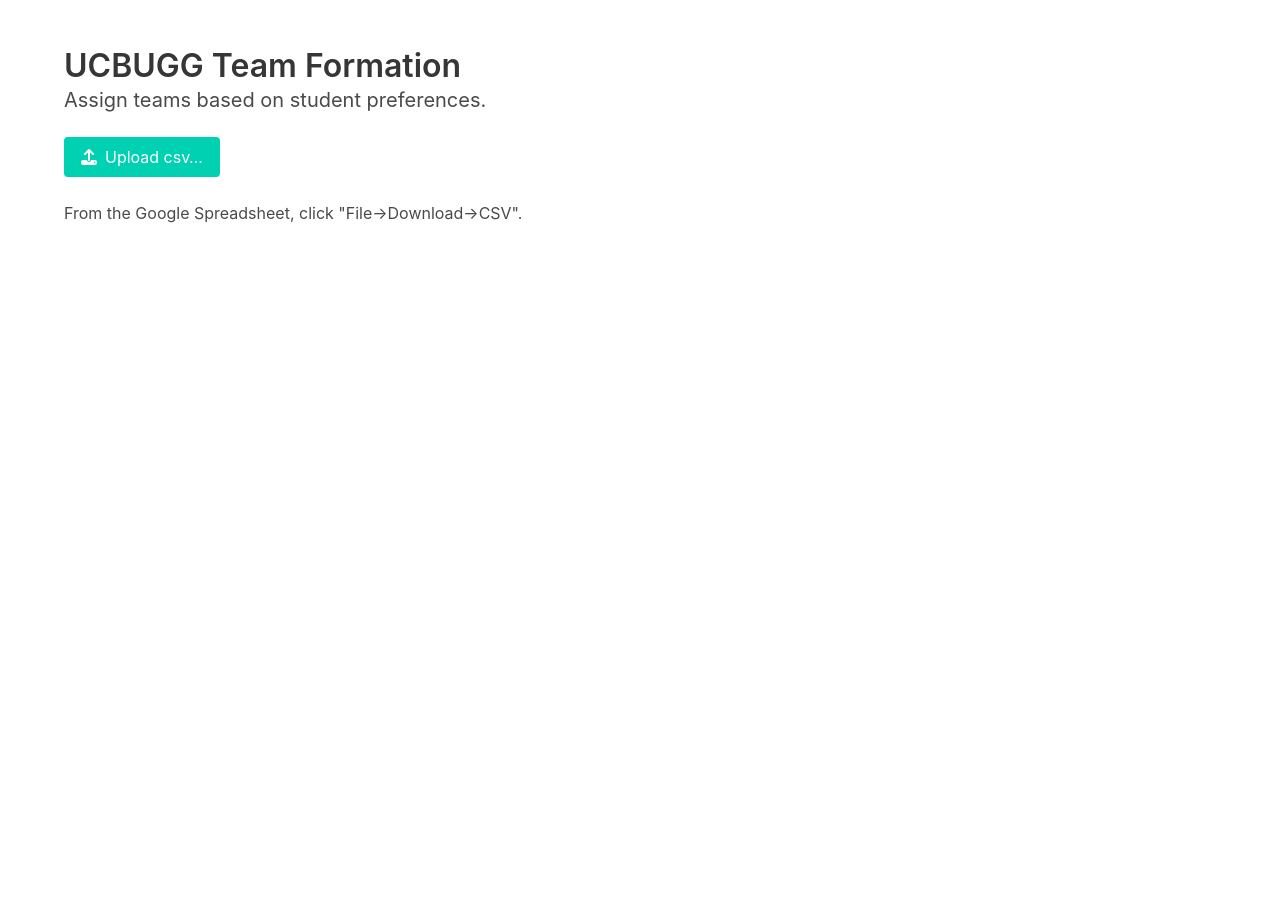
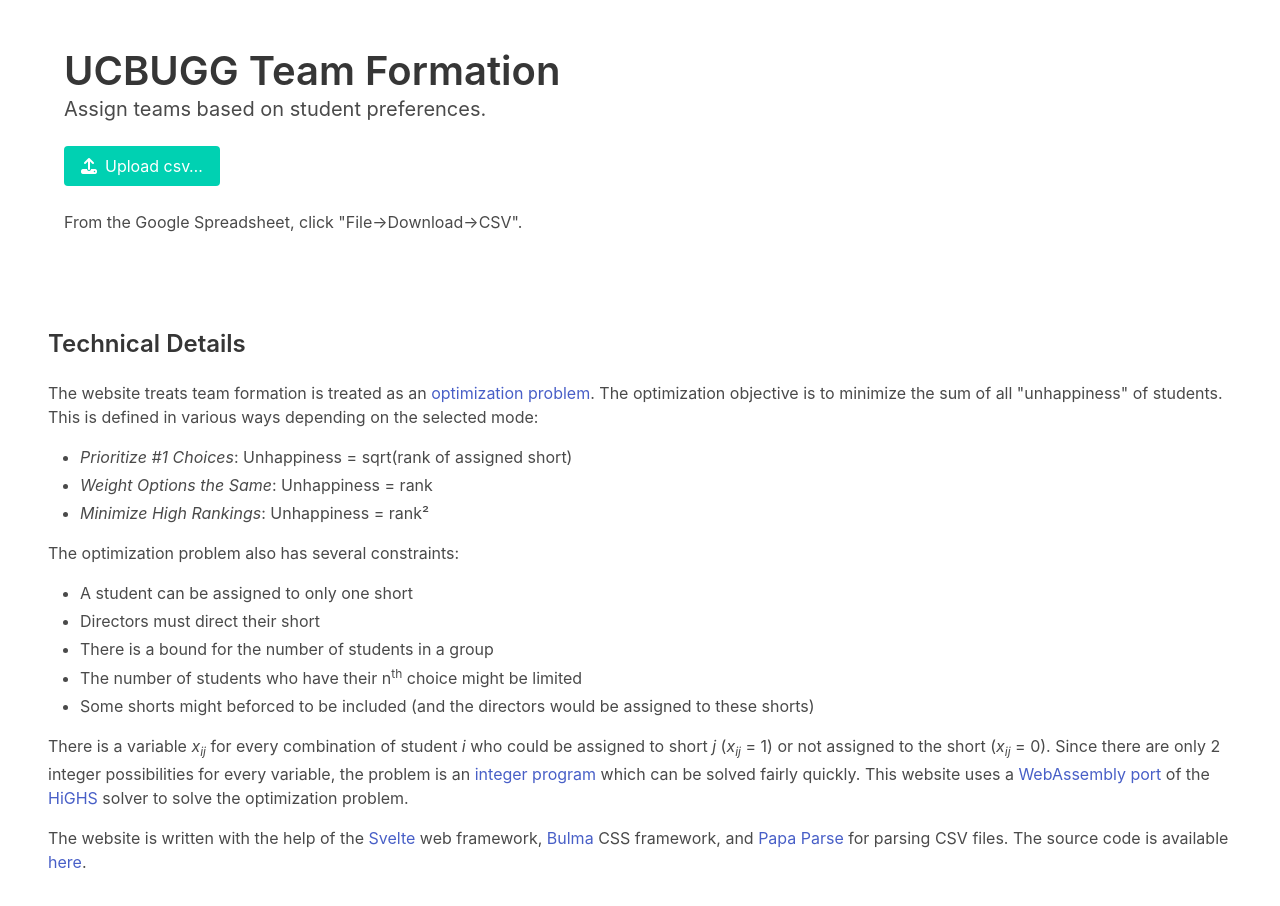
Before and after one commit to rianadon/UCBUGG-Teams, a Svelte app: page / in a window 1280 px wide. Shown: the top 906 px of the page. Before the commit the page ends 800 px from the top, so only its background shows below. Built offline with nearby package versions, Linux system fonts and the light colour scheme.

Commit message:
Simplification and technical details

```diff
--- a/src/App.svelte
+++ b/src/App.svelte
@@ -8,7 +8,6 @@
  if (localStorage['results']) results = JSON.parse(localStorage['results'])
 
  function upload() {
-     try {
      results = null
      Papa.parse(this.files[0], {
          header: true,
@@ -17,6 +16,7 @@
          complete(res) {
              if (res.errors.length) {
                  error = Error('The CSV file could not be parsed.')
+                 delete localStorage['results']
              } else {
                  error = null
                  results = res
@@ -24,15 +24,12 @@
              }
          },
      })
-     } catch (err) {
-         error = err
-     }
  }
 </script>
 
 <section class="section">
   <div class="container">
-    <h1 class="title">
+    <h1 class="title is-2">
       UCBUGG Team Formation
     </h1>
     <p class="subtitle">
@@ -68,8 +65,25 @@
 
   </div>
 </section>
-<style>
- input[type="file"] {
-     display: none;
- }
-</style>
+
+<section class="section">
+  <h1 class="title is-4">Technical Details</h1>
+  <div class="content">
+    <p>The website treats team formation is treated as an <a href="https://en.wikipedia.org/wiki/Optimization_problem">optimization problem</a>. The optimization objective is to minimize the sum of all "unhappiness" of students. This is defined in various ways depending on the selected mode:</p>
+    <ul>
+      <li><i>Prioritize #1 Choices</i>: Unhappiness = sqrt(rank of assigned short)</li>
+      <li><i>Weight Options the Same</i>: Unhappiness = rank</li>
+      <li><i>Minimize High Rankings</i>: Unhappiness = rank²</li>
+    </ul>
+    <p>The optimization problem also has several constraints:</p>
+    <ul>
+      <li>A student can be assigned to only one short</li>
+      <li>Directors must direct their short</li>
+      <li>There is a bound for the number of students in a group</li>
+      <li>The number of students who have their n<sup>th</sup> choice might be limited</li>
+      <li>Some shorts might beforced to be included (and the directors would be assigned to these shorts)</li>
+    </ul>
+    <p>There is a variable <i>x<sub>ij</sub></i> for every combination of student <i>i</i> who could be assigned to short <i>j</i> (<i>x<sub>ij</sub></i> = 1) or not assigned to the short (<i>x<sub>ij</sub></i> = 0). Since there are only 2 integer possibilities for every variable, the problem is an <a href="https://en.wikipedia.org/wiki/Integer_programming">integer program</a> which can be solved fairly quickly. This website uses a <a href="https://www.npmjs.com/package/highs">WebAssembly port</a> of the <a href="https://highs.dev">HiGHS</a> solver to solve the optimization problem.</p>
+    <p>The website is written with the help of the <a href="https://svelte.dev/">Svelte</a> web framework, <a href="https://bulma.io/">Bulma</a> CSS framework, and <a href="https://www.papaparse.com/">Papa Parse</a> for parsing CSV files. The source code is available <a href="https://github.com/rianadon/UCBUGG-Teams">here</a>. </p>
+  </div>
+</section>
--- a/src/lib/Optimizer.svelte
+++ b/src/lib/Optimizer.svelte
@@ -7,6 +7,7 @@
  export let data
  export let shorts: string[]
 
+ let error: Error = null
  let show_rankings = true
  let solution: HighsSolution
  let shortsToStudents = {}
@@ -33,13 +34,18 @@
  }
  let force_include = {}
 
- $: optimizerScript = optimizerProblem(data, shorts, {
+ let optimizerScript: string
+ $: try {
+     optimizerScript = optimizerProblem(data, shorts, {
          power,
          minStudents: min_students,
          maxStudents: max_students,
          forceInclude: force_include,
          caps
      })
+ } catch (e) {
+     error = e
+ }
  $: highs.then(h => { solution = h.solve(optimizerScript) })
  $: solution && (assignments = parseSolution(solution, data, shorts, absences))
  $: chosenShorts = [...new Set(Object.values(assignments).map(s => s.short))]
@@ -47,6 +53,12 @@
 </script>
 
 <div class="box">
+
+  {#if error}
+    <div class="notification is-danger">
+      {error}
+    </div>
+  {:else}
 
   <div class="field is-horizontal">
     <div class="field field-sm">
@@ -98,7 +110,7 @@
           {#each chosenShorts as short}
             <th>
               {short}
-              {#if force_include[short]}
+              {#if show_rankings && force_include[short]}
                 <span class="icon is-small has-text-grey-dark">
                   <i class="fas fa-thumbtack"></i>
                 </span>
@@ -161,6 +173,7 @@
     {/each}
   </div>
 
+  {/if}
 </div>
 
 <style>
@@ -179,4 +192,7 @@
  @media screen and (max-width: 950px) {
      .shortlist { columns: 3 }
  }
+ @media screen and (max-width: 700px) {
+     .shortlist { columns: 2 }
+ }
 </style>
--- a/src/lib/Team.svelte
+++ b/src/lib/Team.svelte
@@ -9,9 +9,9 @@
  let short_fields = {}; // Mapping of short -> CSV field for that short
  let assignments = {}; // From optimizer
 
- $: shorts = results.data.map(d => d[field_director]).filter(d => !!d)
+ $: result_data = results.data.filter(d => !!d[field_name])
+ $: shorts = result_data.map(d => d[field_director]).filter(d => !!d)
  $: shorts && assignShorts()
- $: result_data = results.data.filter(d => !!d[field_name])
  $: optimizer_data = result_data.map(d => {
      const prefs = {}
      for (const short of shorts) {
--- a/src/lib/optimize.ts
+++ b/src/lib/optimize.ts
@@ -48,7 +48,7 @@
     // Iterate per short, making sure that short gets the correct range of students.
     for (let j = 0; j < shorts.length; j++) {
         const director = shortsToDirectors[shorts[j]]
-        if (!director) throw new Error(`Short ${shorts[j]} does not have a director`)
+        if (!director) throw new Error(`Short "${shorts[j]}" does not have a director`)
 
         const vars = Array.from(data.map((_, i) => `x${i}@${j}`))
         const director_ass = `x${director}@${j}` // Whether the director is assigned to this short
```
Lines whose indentation alone changed are shown as unchanged.
